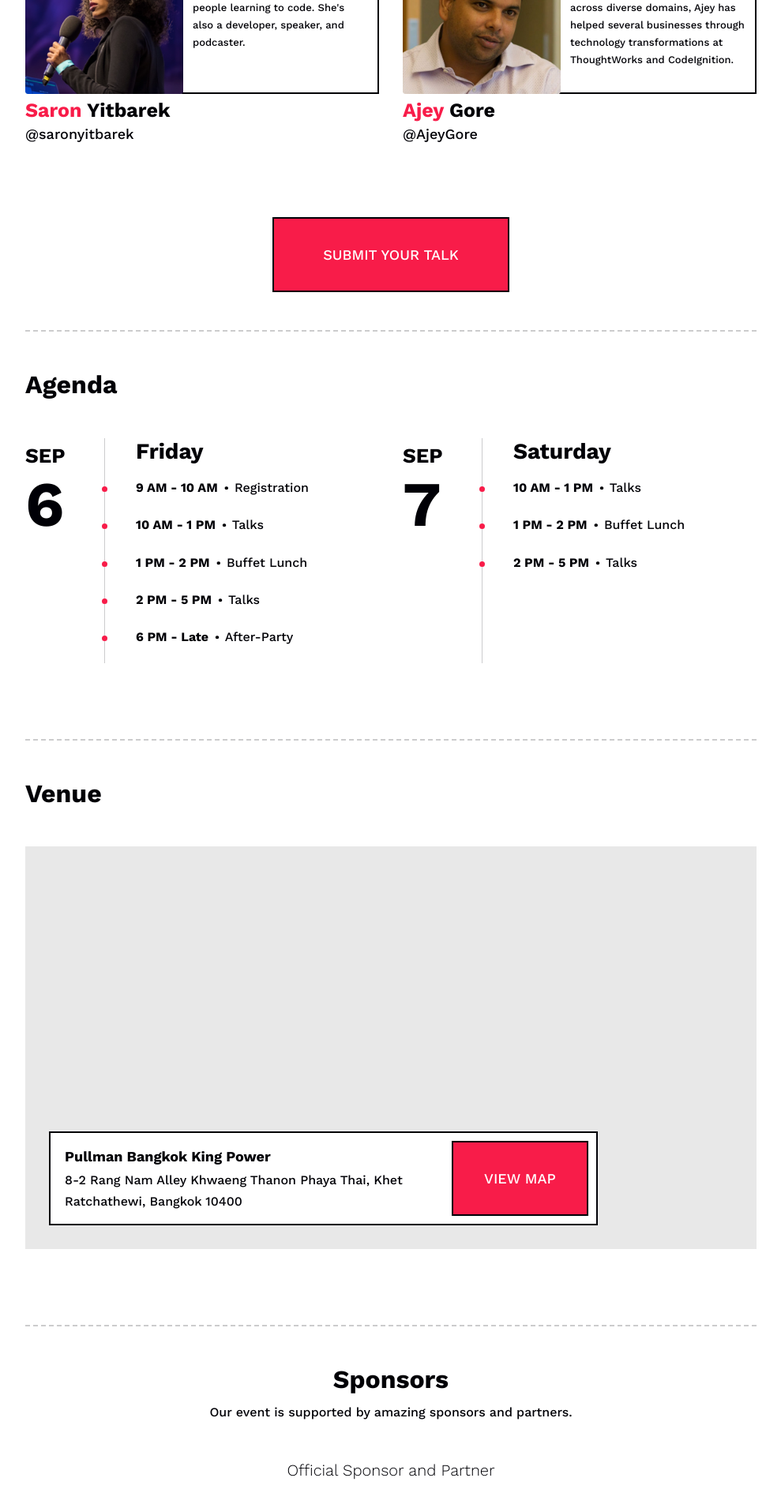
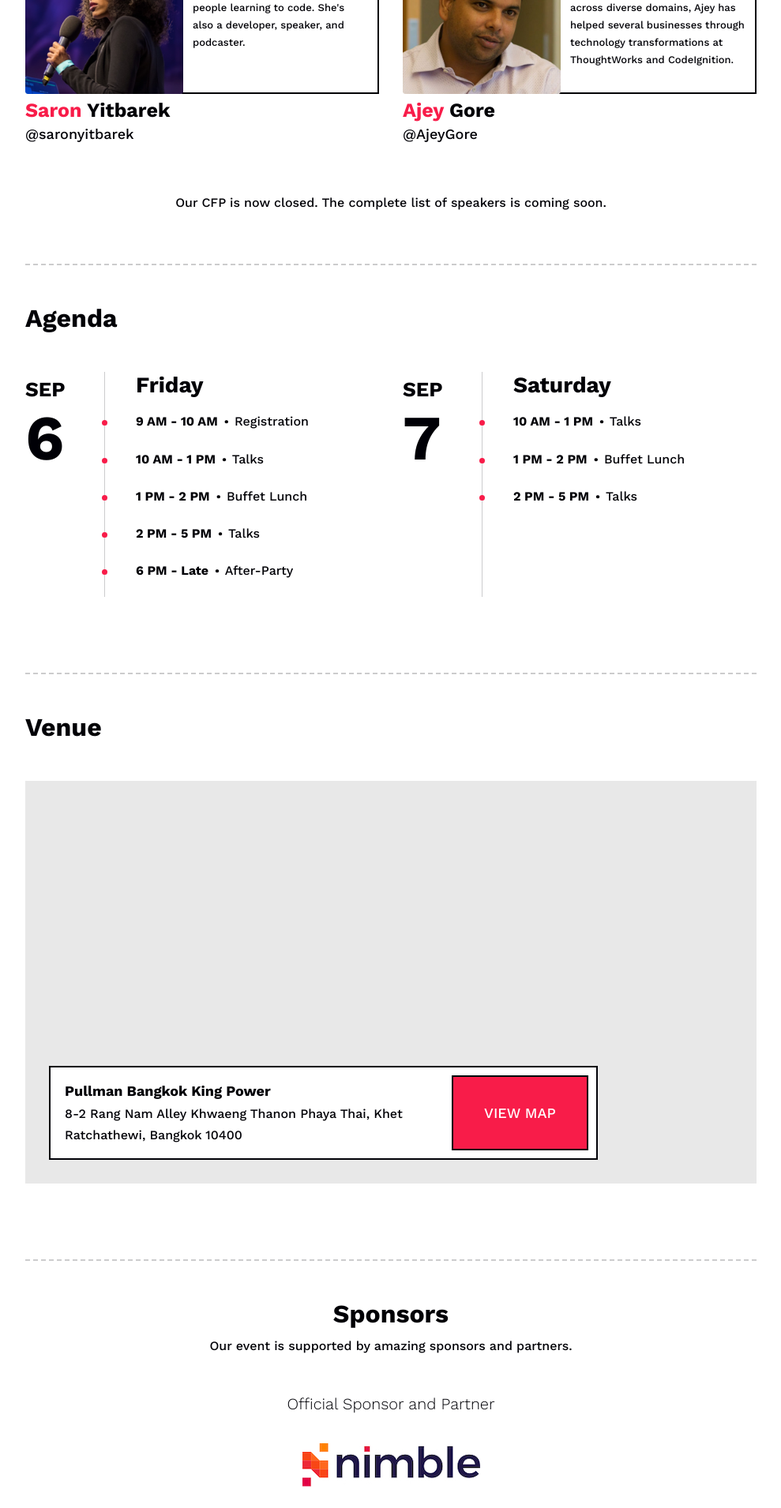
Before and after one commit to bangkokrb/rubyconfth, a Jekyll site: the page built from index.md, in a window 1280 px wide. Shown: the part 1115-3025 px from the top of the page at 79% size, without its empty margins (237-1226 px from the left). Built offline with Jekyll 4.4.1, drawn with Linux system fonts in a browser that asks for light colours; comment, search, counter and statistics services are not loaded.

Commit message:
Remove link to Papercall as the CFP is now closed (#80)

```diff
--- a/_sass/screens/_home.scss
+++ b/_sass/screens/_home.scss
@@ -109,6 +109,12 @@ body.home .home-hero {
   }
 }
 
+body.home .home-speaker {
+  &__coming-soon {
+    text-align: center;
+  }
+}
+
 body.home .home-sponsor {
   text-align: center;
 
--- a/index.md
+++ b/index.md
@@ -16,9 +16,7 @@ permalink: /
 <section id="speakers" class="home-speaker">
     <h2>Speakers</h2>
     {% include list-keynote-speaker.html %}
-    <div class="call-to-action">
-        <a href="https://www.papercall.io/rubyconfth" target="_blank" class="call-to-action__btn btn btn--primary btn--lg">Submit your talk</a>
-    </div>
+    <p class="home-speaker__coming-soon">Our CFP is now closed. The complete list of speakers is coming soon.</p>
 </section>
 
 <section id="agenda" class="home-agenda">
```
